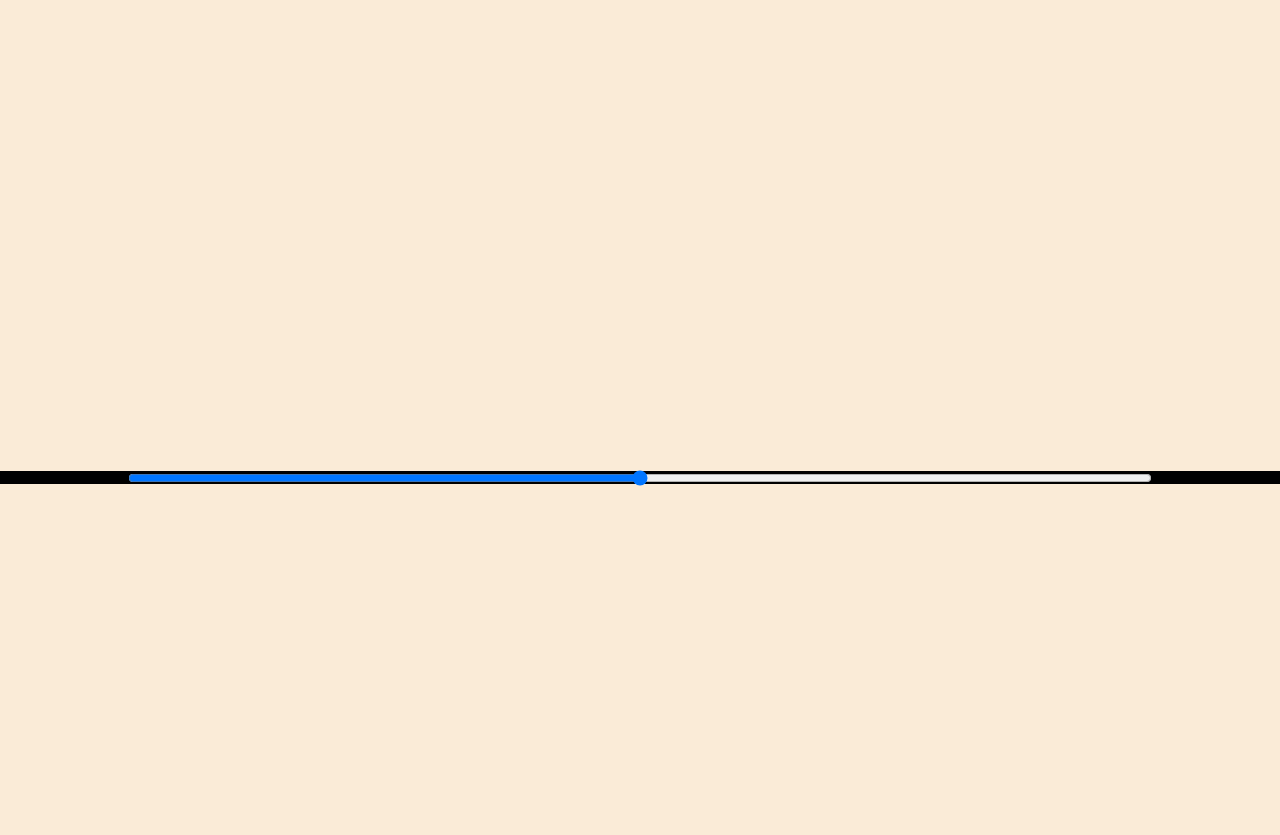
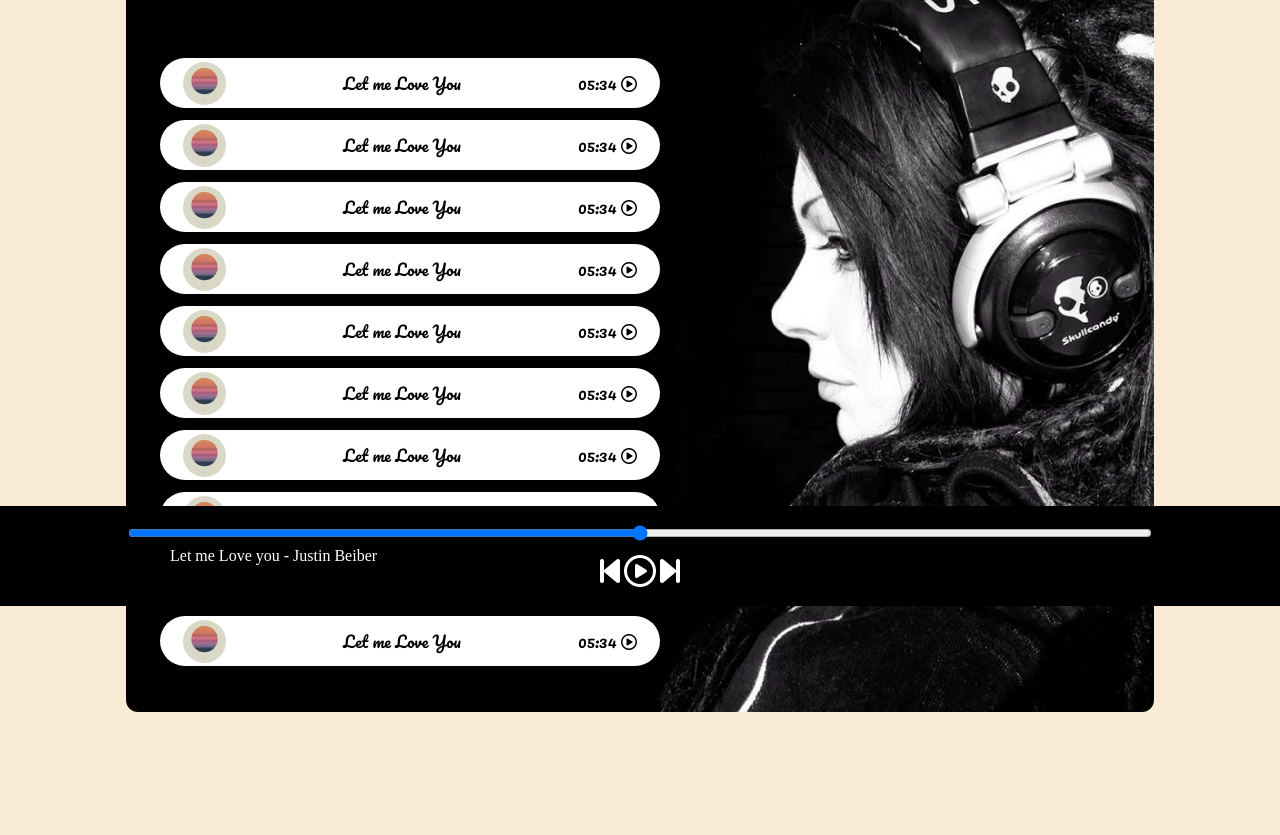
Before and after one commit to PedamalluAbhiram/Spotify, a plain HTML site: page index.html in a window 1280 px wide. Shown: the part 194-1029 px from the top of the page. Before the commit the page ends 800 px from the top, so only its background shows below. Drawn offline with Linux system fonts and the light colour scheme.

Commit message:
albumadded

```diff
--- a/index.html
+++ b/index.html
@@ -3,8 +3,10 @@
 <head>
     <meta charset="UTF-8">
     <meta name="viewport" content="width=device-width, initial-scale=1.0">
-    <title>Spotify - YOur favorite music player</title>
+    <title>Spotify - Your favorite music player</title>
     <link rel="stylesheet" href="style.css">
+    <script src="script.js"></script>
+
 </head>
 <body>
     <nav>
@@ -15,19 +17,79 @@
         </ul>
     </nav>
     <div class="container">
-        <h1>Best of NCS - No Copyright Sounds</h1>
-        <div class="songList"></div>
+        <div class="songList">
+            <h1>Best of NCS - No Copyright Sounds</h1>
+            <div class="songItemContainer">
+                <div class="songItem">
+                    <img src="album_cover.jpg">
+                    <span class="songName">Let me Love You</span>
+                    <span class="songlistplay"><span class="timestamp">05:34 <i id="0" class="far songItemPlay fa-play-circle"></i> </span></span>
+                </div>
+                <div class="songItem">
+                    <img src="album_cover.jpg">
+                    <span class="songName">Let me Love You</span>
+                    <span class="songlistplay"><span class="timestamp">05:34 <i id="1" class="far songItemPlay fa-play-circle"></i> </span></span>
+                </div>
+                <div class="songItem">
+                    <img src="album_cover.jpg">
+                    <span class="songName">Let me Love You</span>
+                    <span class="songlistplay"><span class="timestamp">05:34 <i id="2" class="far songItemPlay fa-play-circle"></i> </span></span>
+                </div>
+                <div class="songItem">
+                    <img src="album_cover.jpg">
+                    <span class="songName">Let me Love You</span>
+                    <span class="songlistplay"><span class="timestamp">05:34 <i id="3" class="far songItemPlay fa-play-circle"></i> </span></span>
+                </div>
+                <div class="songItem">
+                    <img src="album_cover.jpg">
+                    <span class="songName">Let me Love You</span>
+                    <span class="songlistplay"><span class="timestamp">05:34 <i id="4" class="far songItemPlay fa-play-circle"></i> </span></span>
+                </div>
+                <div class="songItem">
+                    <img src="album_cover.jpg">
+                    <span class="songName">Let me Love You</span>
+                    <span class="songlistplay"><span class="timestamp">05:34 <i id="5" class="far songItemPlay fa-play-circle"></i> </span></span>
+                </div>
+                <div class="songItem">
+                    <img src="album_cover.jpg">
+                    <span class="songName">Let me Love You</span>
+                    <span class="songlistplay"><span class="timestamp">05:34 <i id="6" class="far songItemPlay fa-play-circle"></i> </span></span>
+                </div>
+                <div class="songItem">
+                    <img src="album_cover.jpg">
+                    <span class="songName">Let me Love You</span>
+                    <span class="songlistplay"><span class="timestamp">05:34 <i id="7" class="far songItemPlay fa-play-circle"></i> </span></span>
+                </div>
+                <div class="songItem">
+                    <img src="album_cover.jpg">
+                    <span class="songName">Let me Love You</span>
+                    <span class="songlistplay"><span class="timestamp">05:34 <i id="8" class="far songItemPlay fa-play-circle"></i> </span></span>
+                </div>
+                <div class="songItem">
+                    <img src="album_cover.jpg">
+                    <span class="songName">Let me Love You</span>
+                    <span class="songlistplay"><span class="timestamp">05:34 <i id="9" class="far songItemPlay fa-play-circle"></i> </span></span>
+                </div>
+            </div>
+        </div>
         <div class="songBanner"></div>
     </div>
+
 
     <div class="bottom">
         <input type="range" name ="range" id="myProgressBar" min="0" max="100">
         <div class="icons">
             <!-- fontawesome icons -->
+            <i class="fas fa-2x  fa-step-backward"></i>
+            <i class="far fa-2x  fa-play-circle"></i>
+            <i class="fa-solid fa-2x  fa-forward-step"></i>
+            <!-- <svg xmlns="http://www.w3.org/2000/svg" height="1em" viewBox="0 0 512 512">! Font Awesome Free 6.4.2 by @fontawesome - https://fontawesome.com License - https://fontawesome.com/license (Commercial License) Copyright 2023 Fonticons, Inc.<path d="M52.5 440.6c-9.5 7.9-22.8 9.7-34.1 4.4S0 428.4 0 416V96C0 83.6 7.2 72.3 18.4 67s24.5-3.6 34.1 4.4L224 214.3V256v41.7L52.5 440.6zM256 352V256 128 96c0-12.4 7.2-23.7 18.4-29s24.5-3.6 34.1 4.4l192 160c7.3 6.1 11.5 15.1 11.5 24.6s-4.2 18.5-11.5 24.6l-192 160c-9.5 7.9-22.8 9.7-34.1 4.4s-18.4-16.6-18.4-29V352z"/></svg> -->
+        </div>
+        <div class="songInfo">
+            <img src="playing.gif" width="42px" srcset="">Let me Love you - Justin Beiber
         </div>
     </div>
 
     <script src="https://kit.fontawesome.com/2c3e2680f0.js" crossorigin="anonymous"></script>
-    <script></script>
 </body>
 </html>
--- /dev/null
+++ b/script.js
@@ -0,0 +1 @@
+console.log("Welcome to Spotify")
--- a/style.css
+++ b/style.css
@@ -35,20 +35,76 @@ nav ul li{
     font-size: 1.3rem;
 }
 .container{
-    min-height: 75vh;
+    min-height: 35vh;
+    background-color: black;
+    color:white;
+    font-family: 'Pacifico', cursive;
+    display: flex;
+    width: 75%;
+    margin: 23px auto;
+    border-radius: 12px;
+    padding: 34px  ;
+    background-image: url('bg.jpg');
+    background-repeat: no-repeat;
+    background-size: cover;
+    background-position: center;
 }
 
 .bottom{
     position: sticky;
-    height: 13px;
+    height: 100px;
     background-color: black;
+    color:white;
     bottom: 0;
     display: flex;
     justify-content: center;
     align-items: center;
+    flex-direction: column;
 }
-
+.icons{
+    margin-top: 14px;
+}
+.icons i{
+    cursor: pointer;
+}
 #myProgressBar{
     width: 80vw;
     /* text-align: center; */
 }
+.songItemContainer{
+    margin-top: 74px;
+}
+.songItem{
+    height:50px;
+    display: flex;
+    background-color: white;
+    /* width: 80%; */
+    color:black;
+    margin: 12px 0;
+    justify-content: space-between;
+    align-items: center;
+    border-radius: 34px;
+}
+.songItem img{
+    width:43px;
+    margin: 0 23px;
+    border-radius: 34px;
+
+}
+
+.timestamp{
+    margin: 0 23px;
+}
+.timestamp i{
+    cursor: pointer;
+}
+
+.songInfo{
+    position: absolute;
+    left: 10vw;
+}
+
+.songInfo img{
+    opacity: 0;
+    transition: opacity ease-in;
+}
```
Also changed, not shown: album_cover.jpg (added), bg.jpeg (deleted), bg.jpg (added), forward-solid.svg (added), playing.gif (added).
